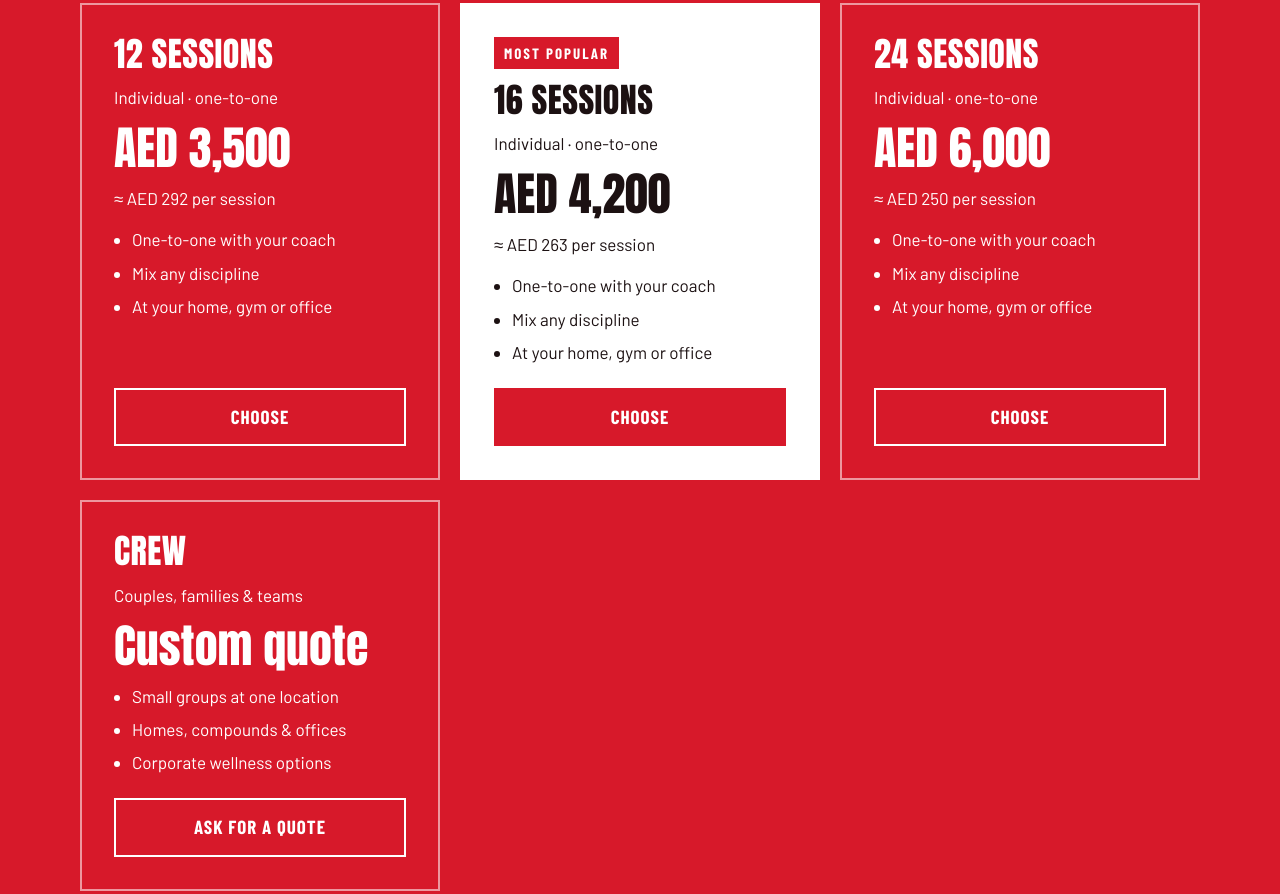
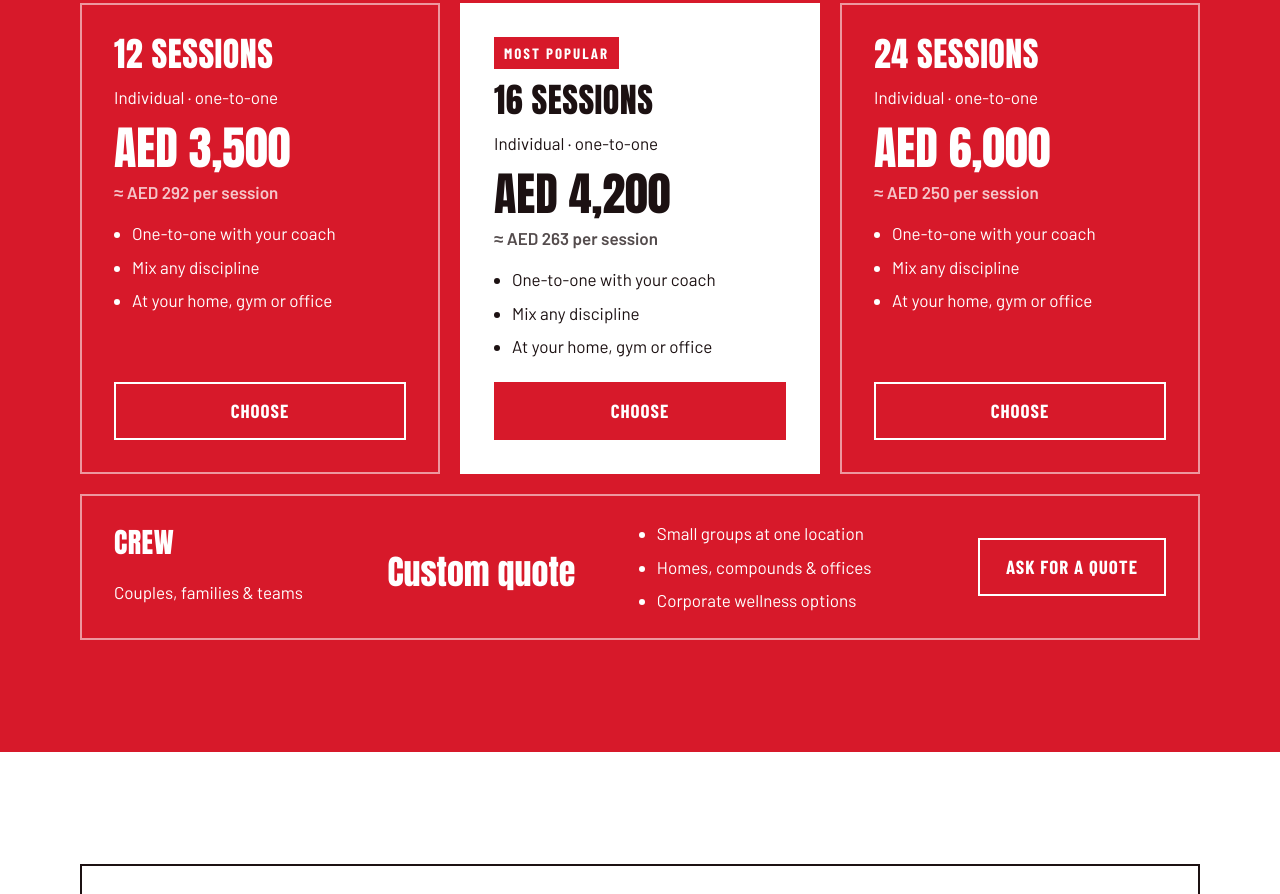
Before and after one commit to Welovesite/OwnFit, a plain HTML site: page index.html in a window 1280 px wide. Shown: the part 5153-6047 px from the top of the page. Drawn offline with nearby package versions, Linux system fonts and the light colour scheme.

Commit message:
Add files via upload

```diff
--- a/css/style.css
+++ b/css/style.css
@@ -148,9 +148,15 @@ section.block{padding-block:clamp(64px,9vw,112px)}
 .plan .tag{align-self:flex-start;background:#D7192A;color:#FFFFFF;padding:4px 10px}
 .plan h3{font-size:34px}
 .plan .price{font-family:var(--font-display);font-size:46px;line-height:1}
+.plan .per{margin-top:-6px;font-weight:600;opacity:.75}
+.plan .price .quote{font-size:34px}
 .plan .price small{font-family:var(--font-body);font-size:16px;font-weight:600;opacity:.8}
 .plan ul{margin:0;padding-inline-start:18px;display:flex;flex-direction:column;gap:6px;flex-grow:1}
 .plan .btn{margin-top:8px}
+.plan.crew{grid-column:1/-1;display:grid;grid-template-columns:1.1fr 1fr 1.4fr auto;align-items:center;gap:6px 32px;padding:24px 32px}
+.plan.crew h3{grid-row:1;font-size:28px}.plan.crew>p:not(.price){grid-row:2;grid-column:1}.plan.crew .price{grid-row:1/3;grid-column:2}.plan.crew ul{grid-row:1/3;grid-column:3}.plan.crew .btn{grid-row:1/3;grid-column:4;margin:0}
+.plan.crew .quote{white-space:nowrap}
+@media (max-width:900px){.plan.crew{display:flex;flex-direction:column;align-items:stretch;padding:32px}.plan.crew .btn{align-self:stretch}}
 .plan.hot .btn{background:#D7192A;color:#FFFFFF}
 .band .btn-line{color:#FFFFFF}
 
```
